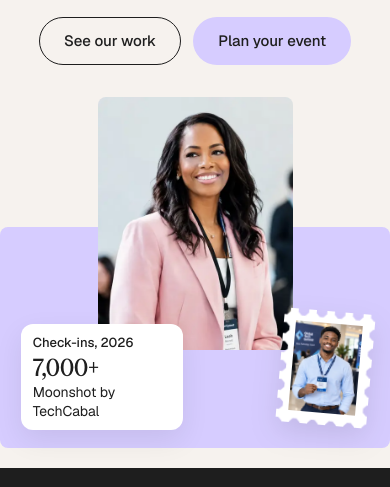
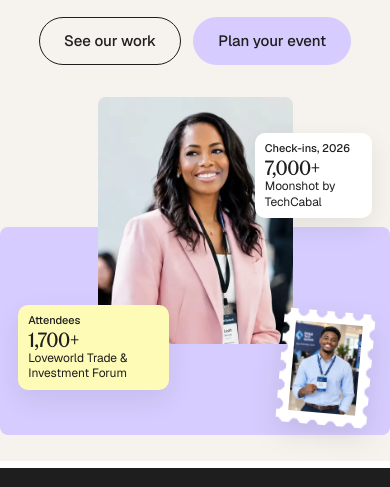
Before and after one commit to oluwafemidsgn/angle-zero-site, a plain HTML site: page site/index.html in a window 390 px wide. Shown: the part 376-863 px from the top of the page. Drawn offline with nearby package versions, Linux system fonts and the light colour scheme; animation ran at ten frames a second.

Commit message:
Keep both hero cards on the image on phones
Instead of moving the second figure into a stat row, keep the desktop
layered layout on phones and shrink the card text (11/20/12px) so both
cards fit over the photo. Removes the phone-only stat row.

Co-Authored-By: Claude Opus 5.5 <noreply@anthropic.com>

```diff
--- a/site/index.html
+++ b/site/index.html
@@ -65,10 +65,6 @@
         <div class="hv-pill pill-lime" data-pop>Forum · 92% sell-through</div>
         <div class="hv-proof-b proof" data-pop><p class="t-caption">Check-ins, 2026</p><p class="proof__figure" data-count="7000" data-suffix="+">7,000+</p><p class="t-body">Moonshot by TechCabal</p></div>
       </div>
-    </div>
-    <div class="hero-stats wrap">
-      <div class="proof proof--cream"><p class="t-caption">Attendees</p><p class="proof__figure">1,700+</p><p class="t-body">Loveworld Trade &amp; Investment Forum</p></div>
-      <div class="proof bg-lime"><p class="t-caption">Forum</p><p class="proof__figure">92%</p><p class="t-body">sell-through</p></div>
     </div>
 
     <section class="brands bg-white" aria-labelledby="brands-title">
--- a/site/styles.css
+++ b/site/styles.css
@@ -363,28 +363,19 @@ main { overflow-x: clip; }
 .postmark text { font-family: var(--sans); font-size: 14px; font-weight: 500; }
 
 @media (max-width: 720px) {
-  /* Narrow screens: photo, colour block, stamp and ONE card. The other
-     figures move to the stat row below (.hero-stats). */
-  .home-visual { --w: 600; --h: 560; margin-top: 32px; }
-  .hv-block { left: calc(0 * var(--u)); top: calc(200 * var(--u)); width: calc(600 * var(--u)); height: calc(340 * var(--u)); }
-  .hv-woman { left: calc(150 * var(--u)); top: calc(0 * var(--u)); width: calc(300 * var(--u)); height: calc(390 * var(--u)); }
-  .hv-hall, .hv-postmark, .hv-pill, .hv-proof-a { display: none; }
+  /* Narrow screens: same layered layout as desktop (photo, block, stamp and
+     both cards on the image); the cards just get smaller text. */
+  .home-visual { --w: 600; --h: 540; margin-top: 32px; }
+  .hv-block { left: calc(0 * var(--u)); top: calc(200 * var(--u)); width: calc(600 * var(--u)); height: calc(320 * var(--u)); }
+  .hv-woman { left: calc(150 * var(--u)); top: calc(0 * var(--u)); width: calc(300 * var(--u)); height: calc(380 * var(--u)); }
+  .hv-hall, .hv-postmark, .hv-pill { display: none; }
   .hv-man { left: calc(430 * var(--u)); top: calc(330 * var(--u)); width: calc(140 * var(--u)); height: calc(176 * var(--u)); }
-  .hv-proof-b { left: calc(32 * var(--u)); top: calc(350 * var(--u)); width: calc(250 * var(--u)); }
-  .comp .proof { padding: 10px 12px; gap: 2px; border-radius: 12px; }
-  .comp .proof .t-caption { font-size: var(--body-xs); }
-  .proof__figure { font-size: 24px; }
-  .comp .proof .t-body { font-size: var(--body-s); line-height: 1.35; }
-}
-
-/* Phone-only stat row under the home hero (Jasper-style two-up cards) */
-.hero-stats { display: none; }
-@media (max-width: 720px) {
-  .hero-stats { display: grid; grid-template-columns: 1fr 1fr; gap: 12px; margin-top: 16px; padding-bottom: 8px; }
-  .hero-stats .proof { padding: 14px; gap: 4px; border-radius: 12px; align-content: start; }
-  .hero-stats .t-caption { font-size: var(--body-xs); }
-  .hero-stats .proof__figure { font-size: 28px; }
-  .hero-stats .t-body { font-size: var(--body-s); line-height: 1.35; }
+  .hv-proof-a { left: calc(28 * var(--u)); top: calc(320 * var(--u)); width: calc(232 * var(--u)); }
+  .hv-proof-b { left: calc(392 * var(--u)); top: calc(56 * var(--u)); width: calc(180 * var(--u)); }
+  .comp .proof { padding: 8px 10px; gap: 1px; border-radius: 10px; }
+  .comp .proof .t-caption { font-size: 11px; line-height: 1.3; }
+  .comp .proof .proof__figure { font-size: 20px; }
+  .comp .proof .t-body { font-size: 12px; line-height: 1.3; }
 }
 
 /* ---------- Brands strip ---------- */
@@ -675,7 +666,7 @@ main { overflow-x: clip; }
 /* Smallest phones (iPhone SE 1st gen and similar) */
 @media (max-width: 400px) {
   .crew { grid-template-columns: 1fr; }
-  .home-visual { --h: 580; }
+  .home-visual { --h: 560; }
   .why-visual { --h: 740; }
   .svc-visual { --h: 620; }
   .about-visual { --h: 600; }
```
